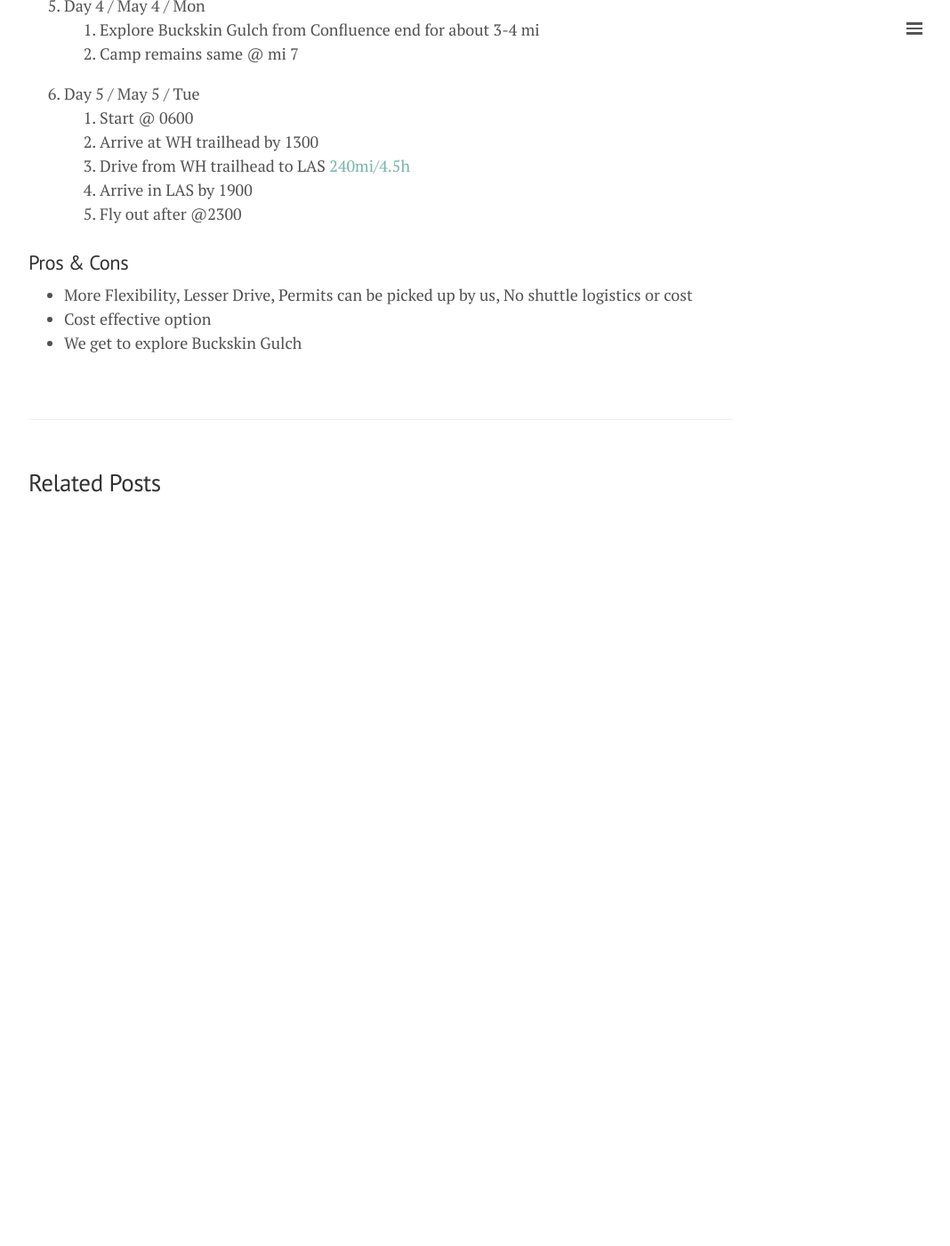
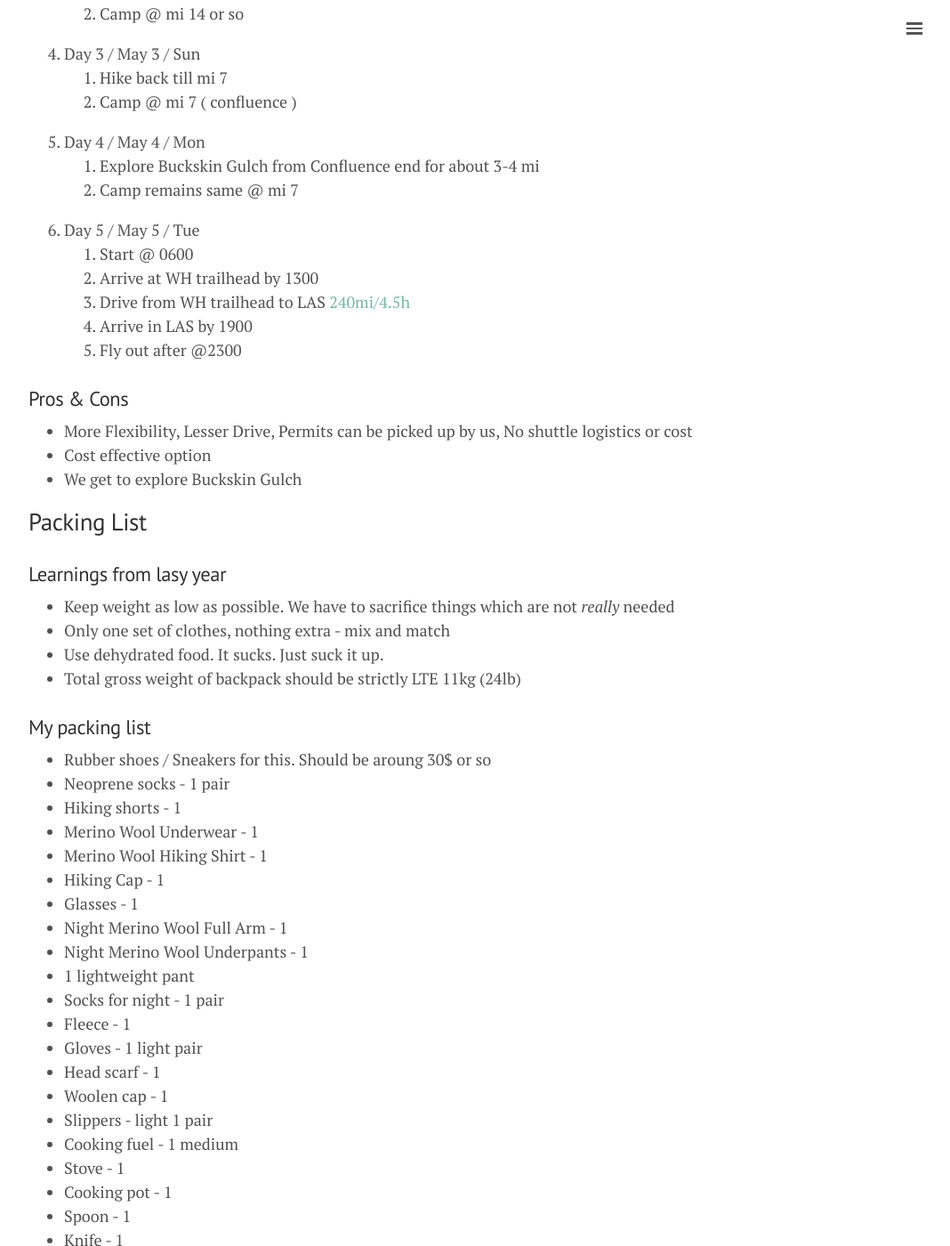
Before and after one commit to sectorzero/sectorzero.github.io, a Jekyll site: the page built from temp/bpack2020.md, in a window 1280 px wide and 1400 px high, scrolled down 2122 px. Shown: the whole window at 89% size, without its empty margins (212-1280 px from the left). Built offline with Jekyll 4.4.1, drawn with Linux system fonts in a browser that asks for light colours; before the commit the page ends 2736 px from its top, so only the background shows below that; some of the changed text lies outside the part shown.

Commit message:
updated backpacking2020

```diff
--- a/temp/bpack2020.md
+++ b/temp/bpack2020.md
@@ -17,6 +17,11 @@ version: 0.1
     - [Pros & Cons](#pros--cons)
   - [Option 2](#option-2)
     - [Pros & Cons](#pros--cons-1)
+  - [Packing List](#packing-list)
+    - [Learnings from lasy year](#learnings-from-lasy-year)
+    - [My packing list](#my-packing-list)
+    - [Backpack Weight Estimate](#backpack-weight-estimate)
+    - [Lightweight Food Choices](#lightweight-food-choices)
 
 # Backpacking Trip 2020
 
@@ -91,6 +96,73 @@ version: 0.1
 - Cost effective option
 - We get to explore Buckskin Gulch
 
+## Packing List
+
+### Learnings from lasy year
+- Keep weight as low as possible. We have to sacrifice things which are not *really* needed
+- Only one set of clothes, nothing extra - mix and match
+- Use dehydrated food. It sucks. Just suck it up.
+- Total gross weight of backpack should be strictly LTE 11kg (24lb)
+
+### My packing list
+
+- Rubber shoes / Sneakers for this. Should be aroung 30$ or so
+- Neoprene socks - 1 pair
+- Hiking shorts - 1
+- Merino Wool Underwear - 1
+- Merino Wool Hiking Shirt - 1
+- Hiking Cap - 1
+- Glasses - 1
+- Night Merino Wool Full Arm - 1
+- Night Merino Wool Underpants - 1
+- 1 lightweight pant
+- Socks for night - 1 pair
+- Fleece - 1
+- Gloves - 1 light pair
+- Head scarf - 1
+- Woolen cap - 1
+- Slippers - light 1 pair
+- Cooking fuel - 1 medium
+- Stove - 1
+- Cooking pot - 1
+- Spoon - 1
+- Knife - 1
+- Ghee bottle - 1
+- Water container - plastic canteen - 3
+- Water container - plastic bottle - 1
+- Sleeping bag - 1 ( need to see if I can find light one )
+- Sleeping pad
+- Tent - lightweight
+- Toileteries
+- Trekking poles
+- First aid kit
+
+### Backpack Weight Estimate
+
+Item | Weight
+-----|-------
+Water | 3.0
+Food | 2.5
+Clothes | 2.0
+Backpack | 1.5
+Tent | 1.0
+Cooking Items | 0.5
+Misc | 0.5
+
+### Lightweight Food Choices
+
+- Ragi
+- Lentil Soup Mix
+- Rice
+- Oatmeal mix
+- High fat & protien nuts
+- Dehydrated veggies
+- Cocoa Mix
+- Tea
+- Maggi
+- Seaweed Dried - super-ultralight
+- Dehydrated Prepared Food Packs ( to test )
+- Mashed Potato Mix
 
 [infiniteearth]: https://ourinfiniteearth.com/travel-destinations/american-southwest/buckskin-gulch-paria-canyon-backpacking-guide/
 [christina]: http://www.christinafeliz.com/blog-2/2016/10/6/backpacking-the-paria-canyon
```
